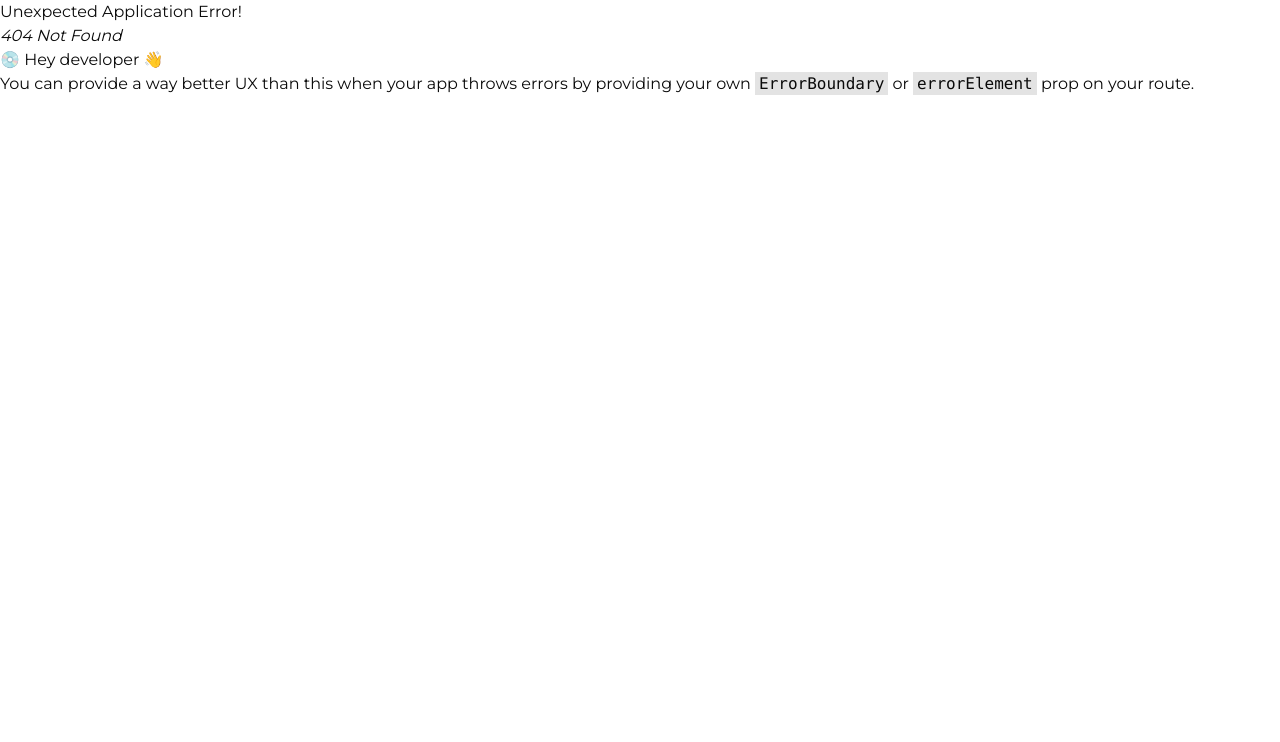
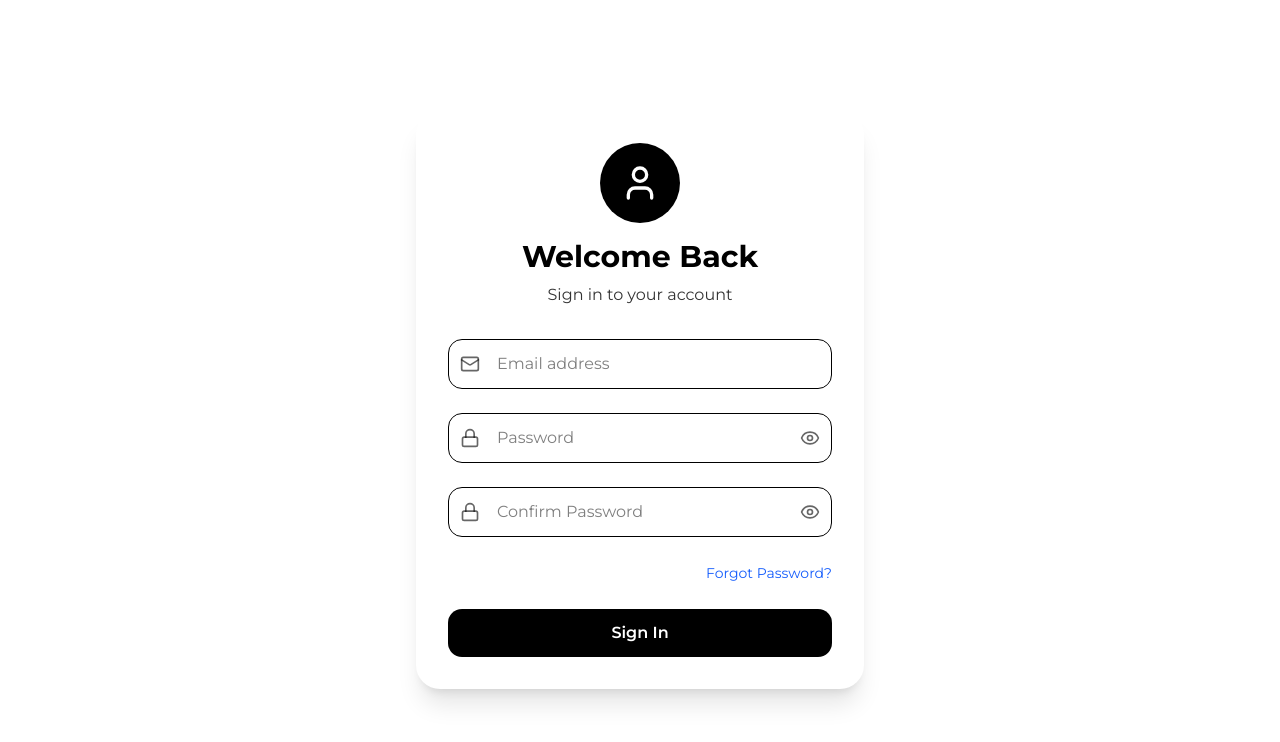
Before and after one commit to MD-Ishan-Rana-MIR/MSC_FrontEnd, a React (Vite) app: page /admin-login in a window 1280 px wide. Before the commit this address had no page. Shown: the top 742 px of the page. Built offline with nearby package versions, Linux system fonts and the light colour scheme.

Commit message:
admin login completed

```diff
--- /dev/null
+++ b/src/page/admin/admin-login/AdminLogin.jsx
@@ -0,0 +1,174 @@
+import React, { useEffect, useState } from 'react';
+import { Eye, EyeOff, Mail, Lock, User } from 'lucide-react';
+import { useUserLoginMutation } from '@/router/auth-api/authApi';
+import toast, { Toaster } from 'react-hot-toast';
+import { Link, useNavigate } from 'react-router-dom';
+
+export default function AdminLogin() {
+    const [showPassword, setShowPassword] = useState(false);
+    const [showConfirmPassword, setShowConfirmPassword] = useState(false);
+    const [formData, setFormData] = useState({
+        email: '',
+        password: '',
+        confirm_password: '',
+    });
+    const { email, password, confirm_password } = formData;
+    const [errors, setErrors] = useState({});
+    const [isLoading, setIsLoading] = useState(false);
+
+    const payload = { email, password, confirm_password };
+    const [userLogin] = useUserLoginMutation();
+
+    const validateForm = () => {
+        const newErrors = {};
+        if (!email) newErrors.email = 'Email is required';
+        else if (!/\S+@\S+\.\S+/.test(email)) newErrors.email = 'Please enter a valid email';
+        if (!password) newErrors.password = 'Password is required';
+        else if (password.length < 6) newErrors.password = 'Password must be at least 6 characters';
+        if (!confirm_password) newErrors.confirm_password = 'Confirm password is required';
+        else if (confirm_password.length < 6) newErrors.confirm_password = 'Confirm password must be at least 6 characters';
+        else if (password !== confirm_password) newErrors.confirm_password = 'Passwords do not match';
+
+        setErrors(newErrors);
+        return Object.keys(newErrors).length === 0;
+    };
+
+    const handleInputChange = (e) => {
+        const { name, value } = e.target;
+        setFormData(prev => ({ ...prev, [name]: value }));
+        if (errors[name]) setErrors(prev => ({ ...prev, [name]: '' }));
+    };
+
+    const handleSubmit = async (e) => {
+        e.preventDefault();
+        if (!validateForm()) return;
+
+        setIsLoading(true);
+        try {
+            const res = await userLogin(payload).unwrap();
+            if (res) {
+
+                toast.success(res?.message || 'Login successful');
+                localStorage.setItem("admin_token",res?.token);
+                window.location.href = "/dashboard"
+
+            }
+        } catch (error) {
+            toast.error(error?.data?.msg || 'Something went wrong');
+        } finally {
+            setIsLoading(false);
+        }
+    };
+
+    const navigate = useNavigate();
+    const token = localStorage.getItem("admin_token");
+
+    useEffect(() => {
+        if (token) {
+            navigate("/dashboard"); // Use react-router navigation instead of window.location.href
+        }
+    }, [token, navigate]);
+
+
+    return (
+        <div className="min-h-screen flex items-center justify-center p-4 bg-white">
+            <div className="bg-white shadow-xl rounded-3xl p-8 w-full max-w-md ">
+                {/* Header */}
+                <div className="text-center mb-8">
+                    <div className="w-20 h-20 bg-black rounded-full mx-auto mb-4 flex items-center justify-center">
+                        <User className="w-10 h-10 text-white" />
+                    </div>
+                    <h1 className="text-3xl font-bold text-black mb-2">Welcome Back</h1>
+                    <p className="text-black/80">Sign in to your account</p>
+                </div>
+
+                {/* Form */}
+                <div className="space-y-6">
+                    {/* Email */}
+                    <div className="relative">
+                        <Mail className="absolute left-3 top-1/2 transform -translate-y-1/2 w-5 h-5 text-black/60" />
+                        <input
+                            type="email"
+                            name="email"
+                            placeholder="Email address"
+                            value={email}
+                            onChange={handleInputChange}
+                            className="w-full bg-white border border-black rounded-xl py-3 pl-12 pr-4 text-black placeholder-black/50 focus:outline-none focus:ring-2 focus:ring-black transition-all duration-300"
+                        />
+                        {errors.email && <p className="text-red-600 text-sm ml-1">{errors.email}</p>}
+                    </div>
+
+                    {/* Password */}
+                    <div className="relative">
+                        <Lock className="absolute left-3 top-1/2 transform -translate-y-1/2 w-5 h-5 text-black/60" />
+                        <input
+                            type={showPassword ? 'text' : 'password'}
+                            name="password"
+                            placeholder="Password"
+                            value={password}
+                            onChange={handleInputChange}
+                            className="w-full bg-white border border-black rounded-xl py-3 pl-12 pr-12 text-black placeholder-black/50 focus:outline-none focus:ring-2 focus:ring-black transition-all duration-300"
+                        />
+                        <button
+                            type="button"
+                            onClick={() => setShowPassword(!showPassword)}
+                            className="absolute right-3 top-1/2 transform -translate-y-1/2 text-black/60 hover:text-black transition-colors"
+                        >
+                            {showPassword ? <EyeOff className="w-5 h-5" /> : <Eye className="w-5 h-5" />}
+                        </button>
+                        {errors.password && <p className="text-red-600 text-sm ml-1">{errors.password}</p>}
+                    </div>
+
+                    {/* Confirm Password */}
+                    <div className="relative">
+                        <Lock className="absolute left-3 top-1/2 transform -translate-y-1/2 w-5 h-5 text-black/60" />
+                        <input
+                            type={showConfirmPassword ? 'text' : 'password'}
+                            name="confirm_password"
+                            placeholder="Confirm Password"
+                            value={confirm_password}
+                            onChange={handleInputChange}
+                            className="w-full bg-white border border-black rounded-xl py-3 pl-12 pr-12 text-black placeholder-black/50 focus:outline-none focus:ring-2 focus:ring-black transition-all duration-300"
+                        />
+                        <button
+                            type="button"
+                            onClick={() => setShowConfirmPassword(!showConfirmPassword)}
+                            className="absolute right-3 top-1/2 transform -translate-y-1/2 text-black/60 hover:text-black transition-colors"
+                        >
+                            {showConfirmPassword ? <EyeOff className="w-5 h-5" /> : <Eye className="w-5 h-5" />}
+                        </button>
+                        {errors.confirm_password && <p className="text-red-600 text-sm ml-1">{errors.confirm_password}</p>}
+                    </div>
+
+                    {/* Forgot Password */}
+                    <div className="text-right">
+                        <Link to="/forgot-password" className="text-sm text-blue-600 hover:underline">
+                            Forgot Password?
+                        </Link>
+                    </div>
+
+                    {/* Submit */}
+                    <button
+                        onClick={handleSubmit}
+                        type="submit"
+                        disabled={isLoading}
+                        className="w-full cursor-pointer bg-black hover:bg-gray-900 text-white font-semibold py-3 px-4 rounded-xl transition-all duration-300 transform hover:scale-[1.02] disabled:opacity-50 disabled:cursor-not-allowed disabled:hover:scale-100 flex justify-center items-center"
+                    >
+                        {isLoading ? (
+                            <div className="flex items-center justify-center">
+                                <div className="w-5 h-5 border-2 border-white/30 border-t-white rounded-full animate-spin mr-2"></div>
+                                Signing in...
+                            </div>
+                        ) : (
+                            'Sign In'
+                        )}
+                    </button>
+                </div>
+
+
+            </div>
+
+            <Toaster position="top-right" reverseOrder={false} />
+        </div>
+    );
+}
--- a/src/router/MainRouter.jsx
+++ b/src/router/MainRouter.jsx
@@ -18,6 +18,7 @@ import UserProtectedRouter from "@/page/protected-route/UserProtectedRouter";
 import CartPage from "@/page/website/cart-page/CartPage";
 import WishList from "@/page/website/wish-page/WishList";
 import ManageCategory from "@/page/admin/category/ManageCategory";
+import AdminLogin from "@/page/admin/admin-login/AdminLogin";
 
 export const MainRouter = createBrowserRouter([
     // main website routes
@@ -96,6 +97,11 @@ export const MainRouter = createBrowserRouter([
         element: <NewPasswordSet></NewPasswordSet>
     },
 
+    {
+        path : "/admin-login",
+        element : <AdminLogin></AdminLogin>
+    }
+
 
 
 
```
